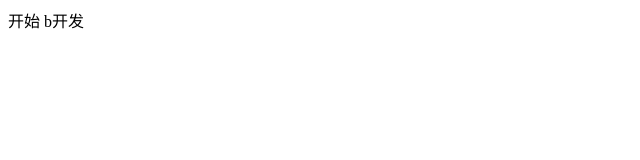
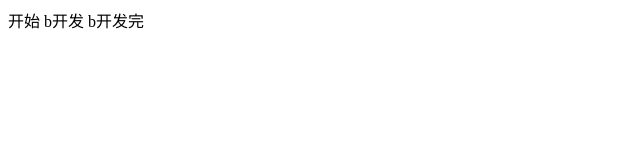
Before and after one commit to zhangweigithub/test01, a plain HTML site: page index.html in a window 1280 px wide. Shown: the full height of the page, 0-640 px from the left. Drawn offline with Linux system fonts and the light colour scheme.

Commit message:
b开发完

```diff
--- a/index.html
+++ b/index.html
@@ -8,5 +8,7 @@
 	开始
 
 	b开发
+
+	b开发完
 </body>
 </html>
```
